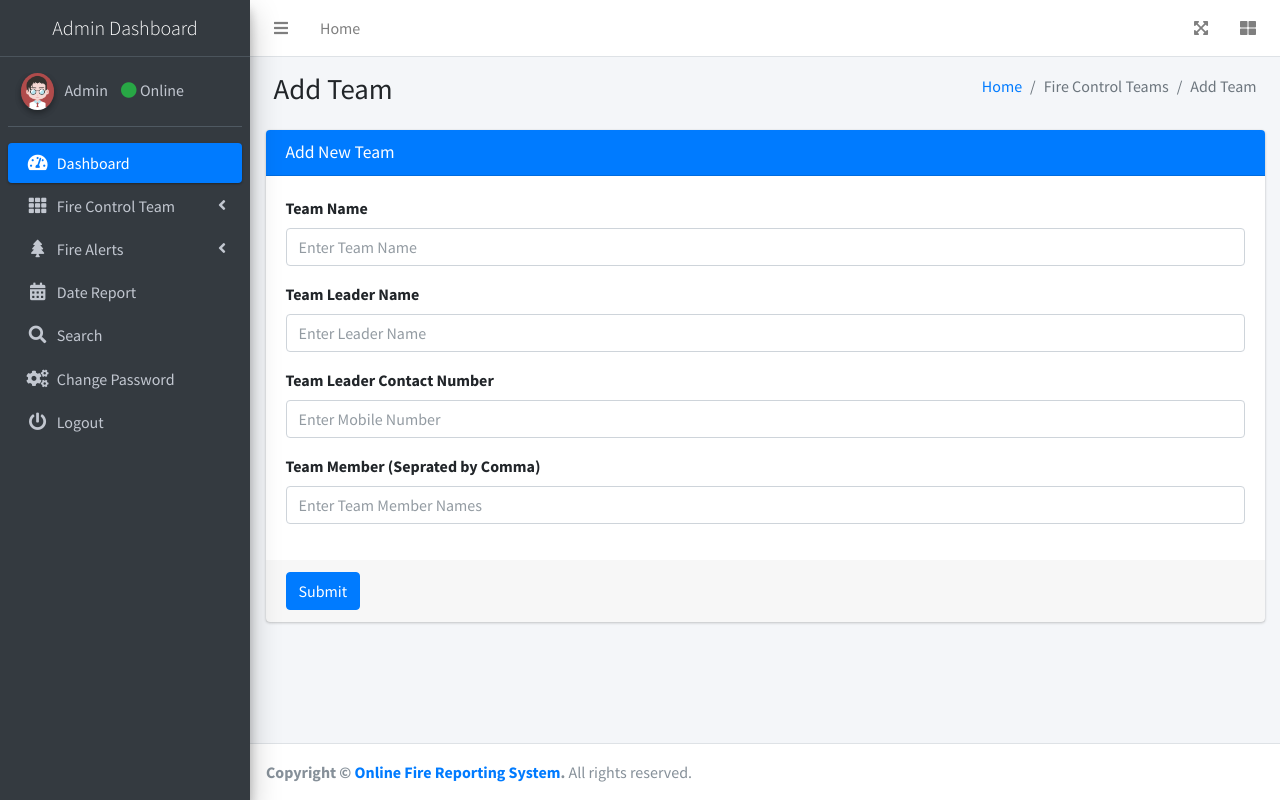
After one commit to sooneet/FIRE-REPORTING-SYSTEM, a Django app: page /add-team/ in a window 1280 px wide. The commit adds this page. Run offline with Django 3.2, Linux system fonts and the light colour scheme; a user stored in the database is signed in; some libraries are stand-ins or nearby versions.

Commit message:
add-team

```diff
--- a/fire_reporting_system/urls.py
+++ b/fire_reporting_system/urls.py
@@ -9,5 +9,6 @@ urlpatterns = [
     path('',index,name='index'),
     path('admin-login/',admin_login,name='admin-login'),
     path('dashboard/',dashboard,name='dashboard'),
+    path('add-team/',add_team,name='add-team'),
 
 ]
--- /dev/null
+++ b/firereport/templates/admin/add_team.html
@@ -0,0 +1,83 @@
+{% extends 'adminNavbar.html' %}
+{% block main %}
+{% load static %}
+
+<section class="content">
+    <div class="content-header">
+        <div class="container-fluid">
+            <div class="row mb-2">
+                <div class="col-sm-6">
+                    <h1 class="m-0">Add Team</h1>
+                </div>
+
+                <div class="col-sm-6">
+                    <ol class="breadcrumb float-sm-right">
+                        <li class="breadcrumb-item"><a href="{% url 'dashboard' %}">Home</a></li>
+                        <li class="breadcrumb-item active">Fire Control Teams</li>
+                        <li class="breadcrumb-item active">Add Team</li>
+                    </ol>
+                </div>
+            </div>
+        </div>
+    </div>
+
+
+    <div class="container-fluid">
+        <div class="row">
+            <!-- left column -->
+            <div class="col-md-12">
+                <!-- general form elements -->
+                <div class="card card-primary">
+                    <div class="card-header">
+                        <h3 class="card-title">Add New Team</h3>
+                    </div>
+
+                    <!-- form start -->
+                    <form method="post">
+                        {% csrf_token %}
+                        <div class="card-body">
+                            <div class="form-group">
+                                <label>Team Name</label>
+                                <input type="text" name="teamName" class="form-control" placeholder="Enter Team Name" required>
+                            </div>
+
+                            <div class="form-group">
+                                <label>Team Leader Name</label>
+                                <input type="text" name="teamLeaderName" class="form-control" placeholder="Enter Leader Name" required>
+                            </div>
+
+                            <div class="form-group">
+                                <label>Team Leader Contact Number</label>
+                                <input type="text" name="teamLeadMobno" class="form-control" placeholder="Enter Mobile Number" maxlength="10" required>
+                            </div>
+
+                            <div class="form-group">
+                                <label>Team Member (Seprated by Comma)</label>
+                                <input type="text" name="teamMembers" class="form-control" placeholder="Enter Team Member Names" required>
+                            </div>
+                        </div>
+                        <div class="card-footer">
+                            <button type="submit" class="btn btn-primary">Submit</button>
+                        </div>
+                    </form>
+                </div>
+            </div>
+        </div>
+    </div>
+    </div>
+</section>
+
+{% if error == "no" %}
+<script>
+        alert('New Team has been Created.');
+        {% comment %} window.location=('{% url 'manageTeam' %}'); {% endcomment %}
+</script>
+{% endif %}
+
+{% if error == "yes" %}
+<script>
+        alert('Something went wrong, Try Again...');
+</script>
+{% endif %}
+
+{% endblock %}
--- a/firereport/templates/adminNavbar.html
+++ b/firereport/templates/adminNavbar.html
@@ -102,11 +102,11 @@
 								<p> Fire Control Team <i class="fas fa-angle-left right"></i> </p>
 							</a>
 							<ul class="nav nav-treeview">
-								<li class="nav-item"><a href="/addTeam"
+								<li class="nav-item"><a href="/add-team"
 									class="nav-link"> <i class="far fa-circle nav-icon"></i>
 										<p>Add Team</p>
 								</a></li>
-								<li class="nav-item"><a href="/manageTeam"
+								<li class="nav-item"><a href="/manage-team"
 									class="nav-link"> <i class="far fa-circle nav-icon"></i>
 										<p>Manage Team</p>
 								</a></li>
@@ -118,34 +118,34 @@
 								<p>Fire Alerts <i class="fas fa-angle-left right"></i></p>
 							</a>
 							<ul class="nav nav-treeview">
-								<li class="nav-item"><a href="/newRequest"
+								<li class="nav-item"><a href="/new-request"
 									class="nav-link"> <i class="far fa-circle nav-icon"></i>
 										<p>New Request</p>
 								</a></li>
-								<li class="nav-item"><a href="/assignRequest"
+								<li class="nav-item"><a href="/assign-request"
 									class="nav-link"> <i class="far fa-circle nav-icon"></i>
 										<p>Assigned Request</p>
 								</a></li>
-								<li class="nav-item"><a href="/teamontheway"
+								<li class="nav-item"><a href="/team-on-the-way"
 									class="nav-link"> <i class="far fa-circle nav-icon"></i>
 										<p>Team On the Way</p>
 								</a></li>
-								<li class="nav-item"><a href="/workinprogress"
+								<li class="nav-item"><a href="/work-in-progress"
 									class="nav-link"> <i class="far fa-circle nav-icon"></i>
 										<p>Relief Work in Progress</p>
 								</a></li>
-								<li class="nav-item"><a href="/completeRequest"
+								<li class="nav-item"><a href="/complete-request"
 									class="nav-link"> <i class="far fa-circle nav-icon"></i>
 										<p>Completed Request</p>
 								</a></li>
-								<li class="nav-item"><a href="/allRequest"
+								<li class="nav-item"><a href="/all-request"
 									class="nav-link"> <i class="far fa-circle nav-icon"></i>
 										<p>All Requests</p>
 								</a></li>
 							</ul>
 						</li>
 
-						<li class="nav-item"><a href="/dateReport"
+						<li class="nav-item"><a href="/date-report"
 							class="nav-link"> <i class="nav-icon fas fa-calendar-alt"></i>
 								<p>Date Report</p>
 						</a></li>
@@ -155,7 +155,7 @@
 								<p>Search</p>
 						</a></li>
 
-						<li class="nav-item"><a href="/changePassword"
+						<li class="nav-item"><a href="/change-password"
 							class="nav-link"> <i class="nav-icon fas fa-cogs"></i>
 								<p>Change Password</p>
 						</a></li>
--- a/firereport/views.py
+++ b/firereport/views.py
@@ -1,12 +1,31 @@
 from django.http import HttpResponse
 from django.shortcuts import redirect, render
-from . models import Firereport, firereport
+from . models import Firereport, Teams, firereport
 from django.db.models import Q
 from django.contrib.auth import authenticate,login,logout
 
 
 # Create your views here.
+def add_team(request):
+    if not request.user.is_authenticated:
+        return redirect('index')
+    error = ''
+    if request.method == 'POST':
+        teamName = request.POST.get('teamName')
+        teamLeaderName = request.POST.get('teamLeaderName')
+        teamLeadMobno = request.POST.get('teamLeadMobno')
+        teamMembers = request.POST.get('teamMembers')
+        try:
+            Teams.objects.create(teamName=teamName,teamLeaderName=teamLeaderName,
+                                teamLeadMobno=teamLeadMobno,teamMembers=teamMembers)
+            error = 'no'
+        except:
+            error = 'yes'
+    return render(request,'admin/add_team.html')
+
 def dashboard(request):
+    if not request.user.is_authenticated:
+        return redirect('index')
     return render(request,'admin/dashboard.html')
 
 def admin_login(request):
```
Also changed, not shown: db.sqlite3.
